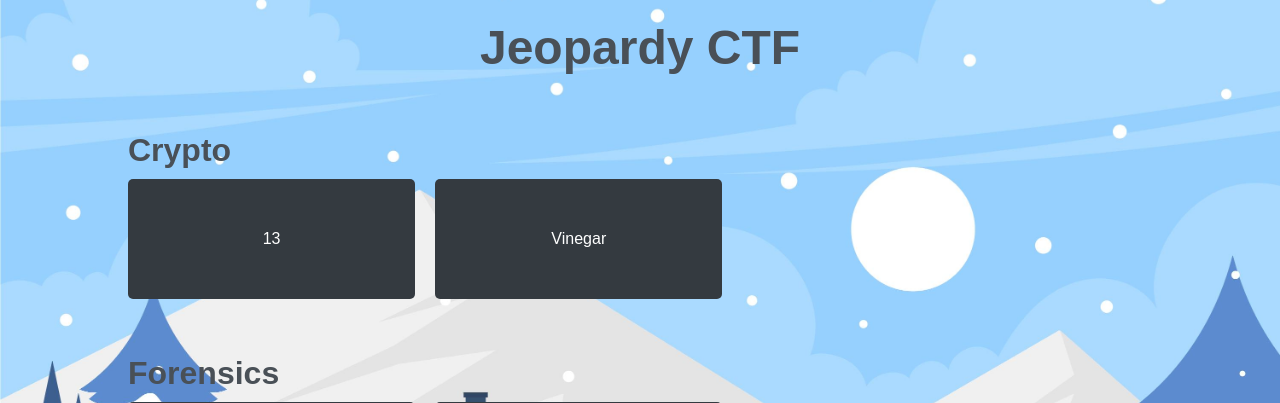
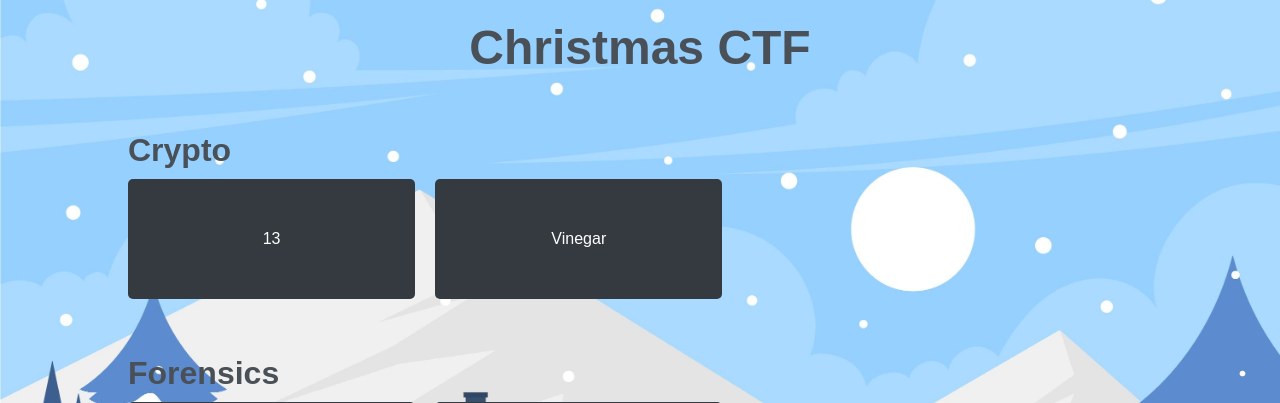
Before and after one commit to danielH625/christmas-ctf, a Flask app: page / in a window 1280 px wide. Shown: the top 403 px of the page. Run offline with Flask 3, Linux system fonts and the light colour scheme.

Commit message:
Update index.html

```diff
--- a/templates/index.html
+++ b/templates/index.html
@@ -3,11 +3,11 @@
 <head>
     <meta charset="UTF-8">
     <meta name="viewport" content="width=device-width, initial-scale=1.0">
-    <title>Jeopardy CTF</title>
+    <title>Christmas CTF</title>
     <link rel="stylesheet" href="/static/css/style.css">
 </head>
 <body>
-    <h1>Jeopardy CTF</h1>
+    <h1>Christmas CTF</h1>
     <div class="categories">
         <div class="category">
             <h2>Crypto</h2>
```
